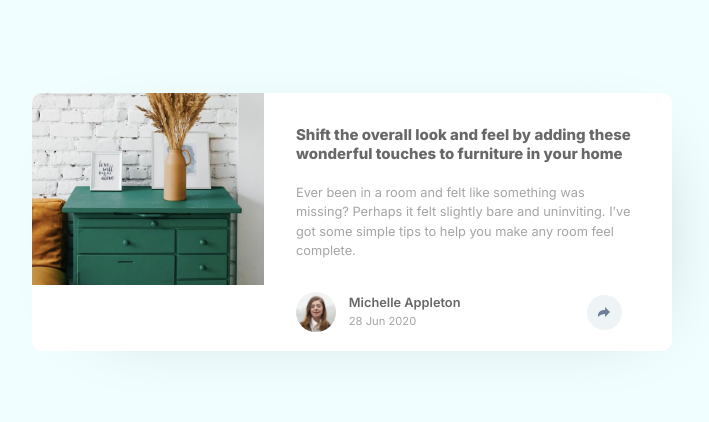
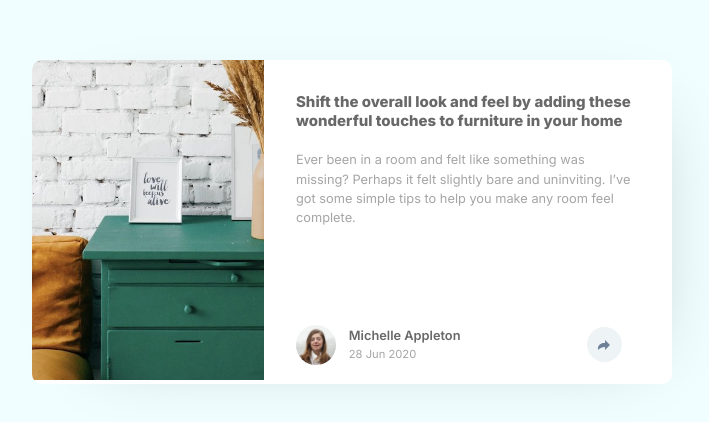
Before and after one commit to adrielgama/article-preview, a plain HTML site: page index.html in a window 1280 px wide. Shown: the part 198-620 px from the top of the page, without its empty margins (288-997 px from the left). Drawn offline with Linux system fonts and the light colour scheme.

Commit message:
overflow img

```diff
--- a/style.css
+++ b/style.css
@@ -237,7 +237,8 @@ body {
   }
 
   .img-box img {
-    width: 30vh;
+    overflow: auto;
+    width: 50vh;
     /* height: 20vh; */
   }
 
```
